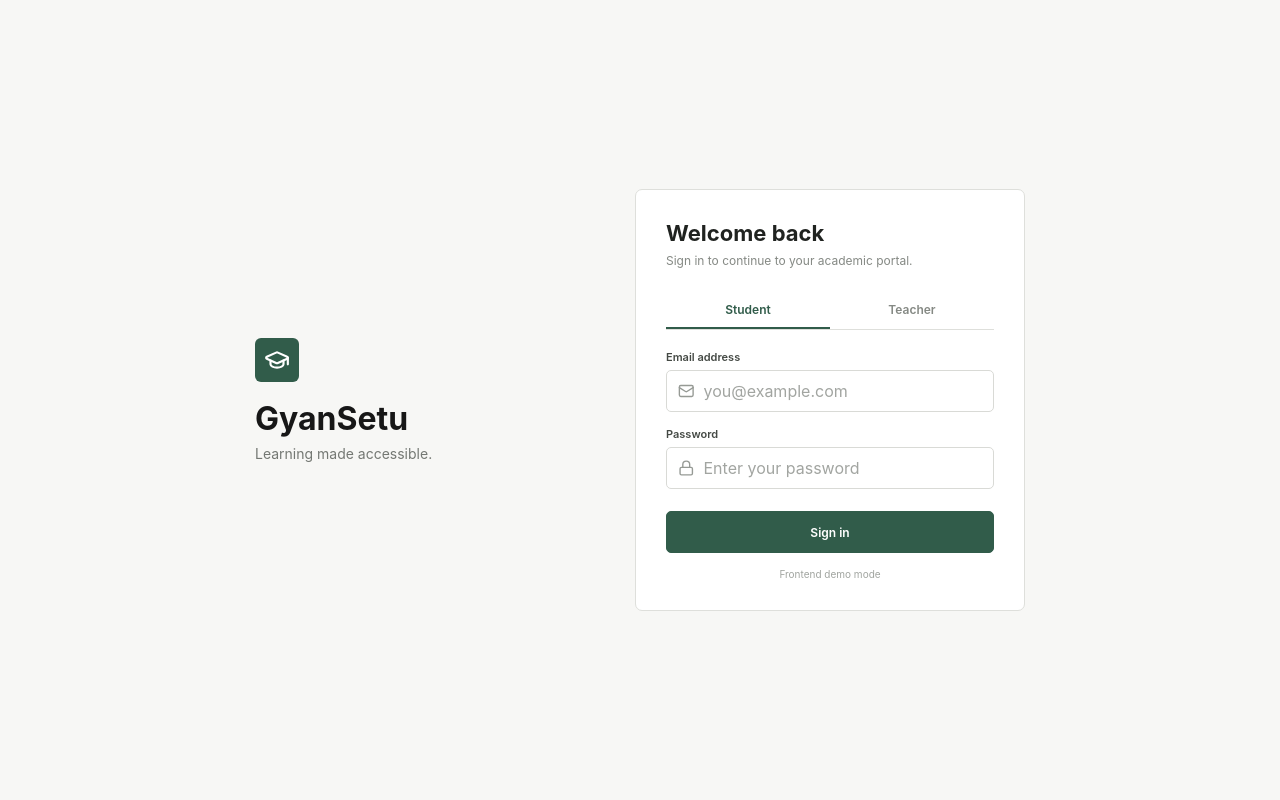
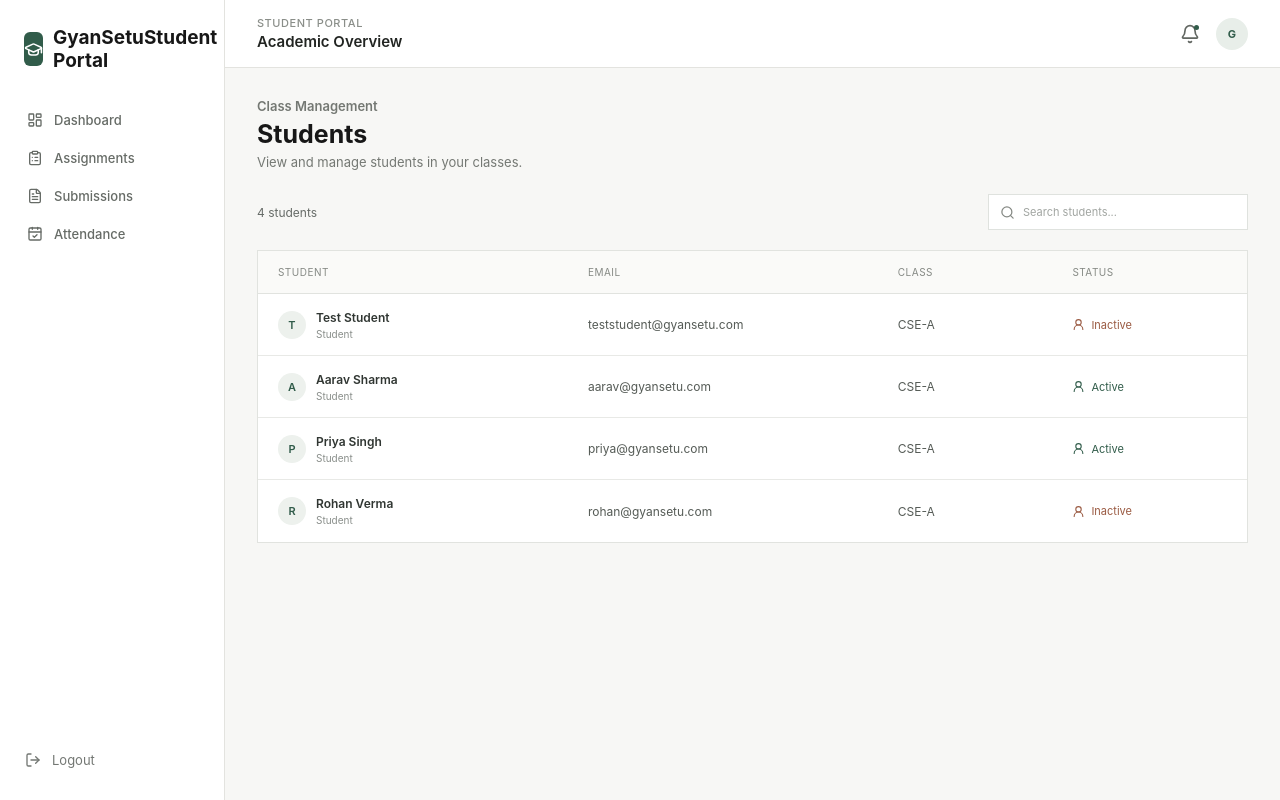
Before and after one commit to gauravu82274927/GyanSetu, a React app in the folder frontend/frontend/: page /teacher/students in a window 1280 px wide. Before the commit this address led to /. Built offline with nearby package versions, Linux system fonts and the light colour scheme; the HTML template or start-up script is replaced by a standard one.

Commit message:
Build teacher students page

```diff
--- a/frontend/frontend/src/App.jsx
+++ b/frontend/frontend/src/App.jsx
@@ -11,6 +11,7 @@ import TeacherAssignments from "./pages/teacher/TeacherAssignments";
 import TeacherCreateAssignment from "./pages/teacher/TeacherCreateAssignment";
 import TeacherSubmissions from "./pages/teacher/TeacherSubmissions";
 import TeacherSubmissionDetail from "./pages/teacher/TeacherSubmissionDetail";
+import TeacherStudents from "./pages/teacher/TeacherStudents";
 
 function App() {
     return (
@@ -77,6 +78,11 @@ function App() {
                     path="/teacher/submissions/:id"
                     element={<TeacherSubmissionDetail />}
                 />
+
+                <Route
+                    path="/teacher/students"
+                    element={<TeacherStudents />}
+                />
             </Routes>
         </BrowserRouter>
     );
--- a/frontend/frontend/src/index.css
+++ b/frontend/frontend/src/index.css
@@ -2033,3 +2033,141 @@ button {
         grid-template-columns: 1fr;
     }
 }
+
+.student-toolbar {
+    display: flex;
+    align-items: center;
+    justify-content: space-between;
+    gap: 20px;
+    margin-bottom: 20px;
+}
+
+.student-count {
+    color: #666b67;
+    font-size: 12px;
+}
+
+.student-search {
+    width: 260px;
+    height: 36px;
+    display: flex;
+    align-items: center;
+    gap: 8px;
+    padding: 0 11px;
+    box-sizing: border-box;
+    border: 1px solid #dfe2de;
+    background: #fff;
+}
+
+.student-search svg {
+    color: #858984;
+    flex-shrink: 0;
+}
+
+.student-search input {
+    width: 100%;
+    border: none;
+    outline: none;
+    background: transparent;
+    color: #303632;
+    font-family: inherit;
+    font-size: 11px;
+}
+
+.student-search input::placeholder {
+    color: #a1a5a1;
+}
+
+.students-page-card {
+    background: #fff;
+    border: 1px solid #e1e3df;
+}
+
+.students-table-header,
+.students-table-row {
+    display: grid;
+    grid-template-columns: 1.5fr 1.5fr 0.8fr 0.8fr;
+    align-items: center;
+    gap: 20px;
+    padding: 15px 20px;
+}
+
+.students-table-header {
+    background: #fafaf8;
+    border-bottom: 1px solid #e1e3df;
+    color: #858984;
+    font-size: 10px;
+    text-transform: uppercase;
+    letter-spacing: 0.05em;
+}
+
+.students-table-row {
+    min-height: 62px;
+    border-bottom: 1px solid #e8e9e6;
+    color: #555b56;
+    font-size: 12px;
+}
+
+.students-table-row:last-child {
+    border-bottom: none;
+}
+
+.student-row-name {
+    display: flex;
+    align-items: center;
+    gap: 10px;
+}
+
+.student-row-name h3 {
+    margin: 0 0 3px;
+    color: #303632;
+    font-size: 12px;
+    font-weight: 600;
+}
+
+.student-row-name p {
+    margin: 0;
+    color: #8a8f8b;
+    font-size: 10px;
+}
+
+.student-active,
+.student-inactive {
+    display: inline-flex;
+    align-items: center;
+    gap: 6px;
+    font-size: 11px;
+}
+
+.student-active {
+    color: #315c4a;
+}
+
+.student-inactive {
+    color: #9a5a42;
+}
+
+@media (max-width: 800px) {
+    .student-toolbar {
+        align-items: stretch;
+        flex-direction: column;
+    }
+
+    .student-search {
+        width: 100%;
+    }
+
+    .students-table-header {
+        display: none;
+    }
+
+    .students-table-row {
+        grid-template-columns: 1fr auto;
+        gap: 8px;
+        padding: 16px;
+    }
+
+    .students-table-row > span:not(.student-active):not(.student-inactive) {
+        display: none;
+    }
+}
--- a/frontend/frontend/src/pages/teacher/TeacherStudents.jsx
+++ b/frontend/frontend/src/pages/teacher/TeacherStudents.jsx
@@ -0,0 +1,136 @@
+import { Search, UserRound } from "lucide-react";
+import { useState } from "react";
+import Sidebar from "../../components/Sidebar";
+import Topbar from "../../components/Topbar";
+import { student } from "../../data/mockData";
+
+function TeacherStudents() {
+    const [search, setSearch] = useState("");
+
+    const students = [
+        student,
+        {
+            id: 2,
+            name: "Aarav Sharma",
+            email: "aarav@gyansetu.com",
+            className: "CSE-A",
+            isActive: true
+        },
+        {
+            id: 3,
+            name: "Priya Singh",
+            email: "priya@gyansetu.com",
+            className: "CSE-A",
+            isActive: true
+        },
+        {
+            id: 4,
+            name: "Rohan Verma",
+            email: "rohan@gyansetu.com",
+            className: "CSE-A",
+            isActive: false
+        }
+    ];
+
+    const filteredStudents = students.filter((item) => {
+        const query = search.toLowerCase();
+
+        return (
+            item.name.toLowerCase().includes(query) ||
+            item.email.toLowerCase().includes(query)
+        );
+    });
+
+    return (
+        <div className="app-layout">
+            <Sidebar />
+
+            <main className="main-content">
+                <Topbar />
+
+                <section className="page-content">
+                    <div className="page-header">
+                        <div>
+                            <p className="welcome-label">Class Management</p>
+                            <h1>Students</h1>
+                            <p>
+                                View and manage students in your classes.
+                            </p>
+                        </div>
+                    </div>
+
+                    <div className="student-toolbar">
+                        <div className="student-count">
+                            {filteredStudents.length} students
+                        </div>
+
+                        <div className="student-search">
+                            <Search size={15} />
+
+                            <input
+                                type="text"
+                                placeholder="Search students..."
+                                value={search}
+                                onChange={(e) =>
+                                    setSearch(e.target.value)
+                                }
+                            />
+                        </div>
+                    </div>
+
+                    <div className="students-page-card">
+                        <div className="students-table-header">
+                            <span>Student</span>
+                            <span>Email</span>
+                            <span>Class</span>
+                            <span>Status</span>
+                        </div>
+
+                        {filteredStudents.map((item) => (
+                            <div
+                                className="students-table-row"
+                                key={item.id}
+                            >
+                                <div className="student-row-name">
+                                    <div className="mini-avatar">
+                                        {item.name.charAt(0)}
+                                    </div>
+
+                                    <div>
+                                        <h3>{item.name}</h3>
+                                        <p>Student</p>
+                                    </div>
+                                </div>
+
+                                <span>{item.email}</span>
+
+                                <span>{item.className}</span>
+
+                                <span
+                                    className={
+                                        item.isActive
+                                            ? "student-active"
+                                            : "student-inactive"
+                                    }
+                                >
+                                    <UserRound size={13} />
+                                    {item.isActive
+                                        ? "Active"
+                                        : "Inactive"}
+                                </span>
+                            </div>
+                        ))}
+
+                        {filteredStudents.length === 0 && (
+                            <div className="empty-state">
+                                No students found.
+                            </div>
+                        )}
+                    </div>
+                </section>
+            </main>
+        </div>
+    );
+}
+
+export default TeacherStudents;
```
